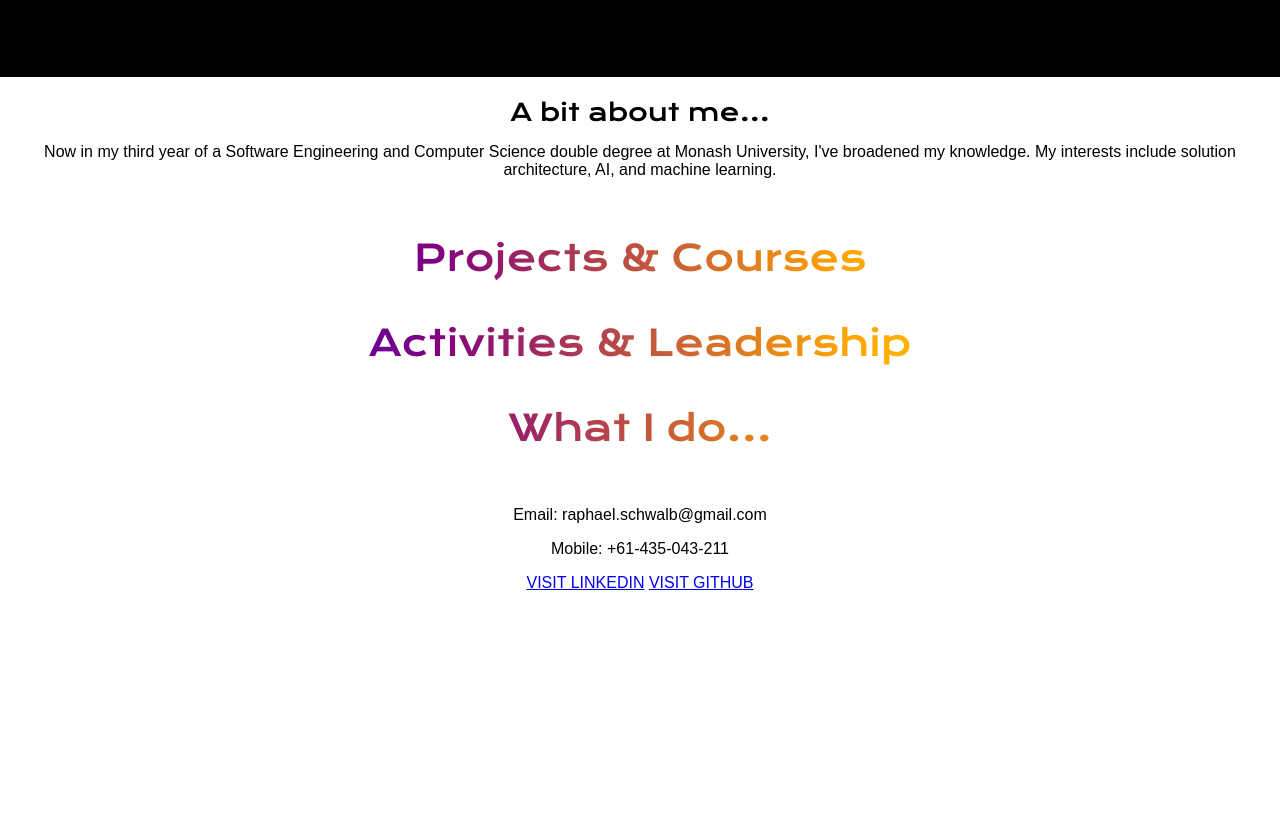
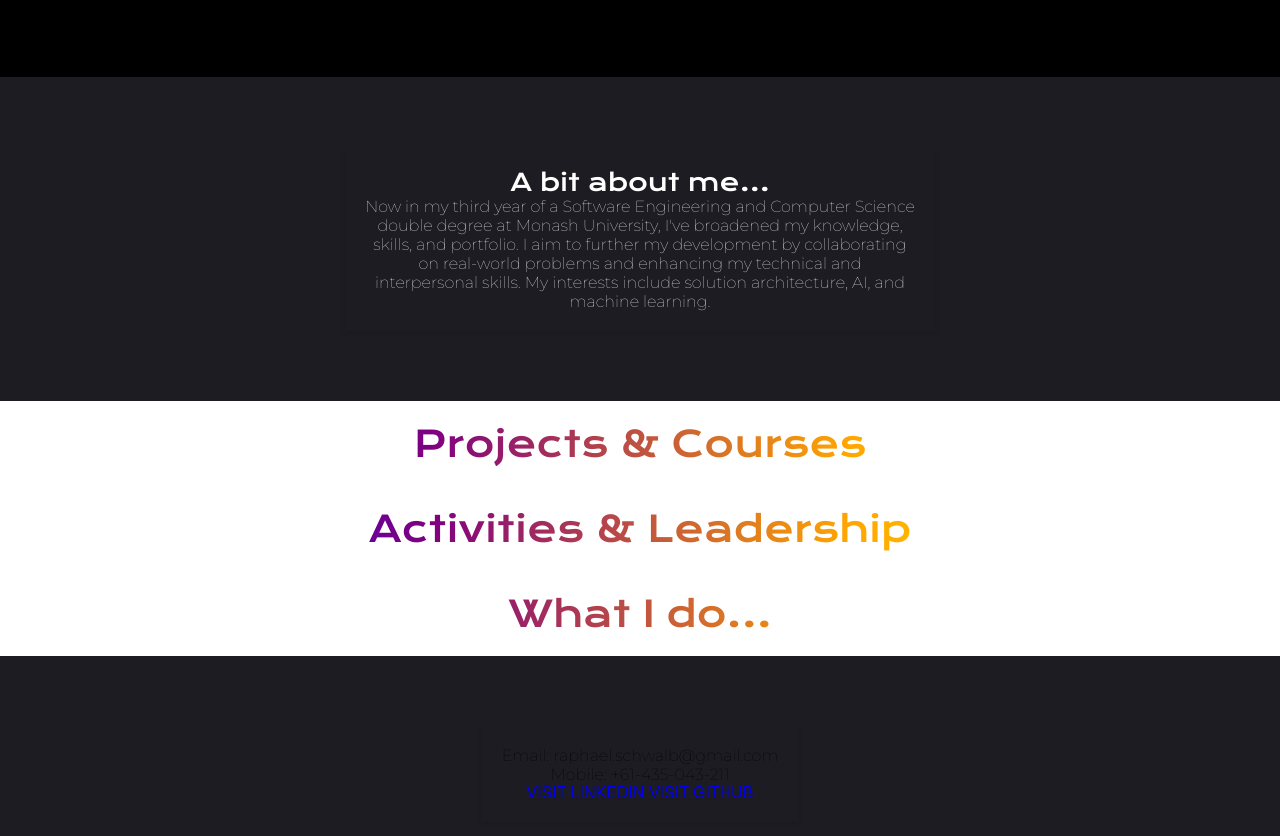
Before and after one commit to RaphS03/Personal-Website, a plain HTML site: page index.html in a window 1280 px wide. Shown: the part 282-1118 px from the top of the page. Before the commit the page ends 894 px from the top, so only its background shows below. Drawn offline with nearby package versions, Linux system fonts and the light colour scheme.

Commit message:
About styling mainly done

```diff
--- a/index.html
+++ b/index.html
@@ -58,12 +58,17 @@
     </header>
 
     <section id="about">
+      <div class="about-content">
         <h2>A bit about me...</h2>
         <p>
           Now in my third year of a Software Engineering and Computer Science
-        double degree at Monash University, I've broadened my knowledge. My
-        interests include solution architecture, AI, and machine learning.
+          double degree at Monash University, I've broadened my knowledge,
+          skills, and portfolio. I aim to further my development by
+          collaborating on real-world problems and enhancing my technical and
+          interpersonal skills. My interests include solution architecture, AI,
+          and machine learning.
         </p>
+      </div>
     </section>
 
     <section id="projects">
@@ -82,10 +87,12 @@
     </section>
 
     <section id="contact">
+      <div class="contact-content">
         <p>Email: raphael.schwalb@gmail.com</p>
         <p>Mobile: +61-435-043-211</p>
         <a href="https://linkedin.com">VISIT LINKEDIN</a>
         <a href="https://github.com">VISIT GITHUB</a>
+      </div>
     </section>
 
     <script src="script.js"></script>
--- a/styles.css
+++ b/styles.css
@@ -13,7 +13,7 @@ footer {
 
 header {
   display: flex;
-  justify-content: space-between;
+  justify-content: center;
   align-items: center;
   padding: 80px 60px;
   background-color: #000;
@@ -21,7 +21,8 @@ header {
 }
 
 .header-content {
-  text-align: right;
+  text-align: center;
+  margin-right: 20px;
 }
 
 .image-content img {
@@ -30,6 +31,8 @@ header {
   border-radius: 50%;
   object-fit: cover;
   filter: brightness(130%);
+  text-align: center;
+  margin-left: 20px;
 }
 
 nav ul {
@@ -84,6 +87,46 @@ nav ul li a {
   opacity: 0.8;
 }
 
+#about {
+  background-color: #1c1c22;
+  display: flex;
+  justify-content: center;
+  align-items: center;
+  padding: 50px 0;
+}
+
+#about h2 {
+  color: #ffffff;
+}
+
+#about p {
+  color: #ffffff;
+}
+
+.about-content {
+  padding: 20px;
+  box-shadow: 0 2px 4px rgba(0, 0, 0, 0.1);
+  max-width: 550px;
+  text-align: center;
+  margin: 20px;
+}
+
+#contact {
+  background-color: #1c1c22;
+  display: flex;
+  justify-content: center;
+  align-items: center;
+  padding: 50px 0;
+}
+
+.contact-content {
+  padding: 20px;
+  box-shadow: 0 2px 4px rgba(0, 0, 0, 0.1);
+  max-width: 550px;
+  text-align: center;
+  margin: 20px;
+}
+
 h1 {
   background: linear-gradient(to right, blue, purple, orange, yellow);
   -webkit-background-clip: text;
@@ -102,6 +145,13 @@ h2 {
   font-weight: 100;
 }
 
+p {
+  font-family: "Montserrat", sans-serif;
+  font-size: 16px;
+  margin: 0;
+  font-weight: 100;
+}
+
 .krona-one-regular {
   font-family: "Krona One", sans-serif;
   font-style: normal;
```
Lines whose indentation alone changed are shown as unchanged.
